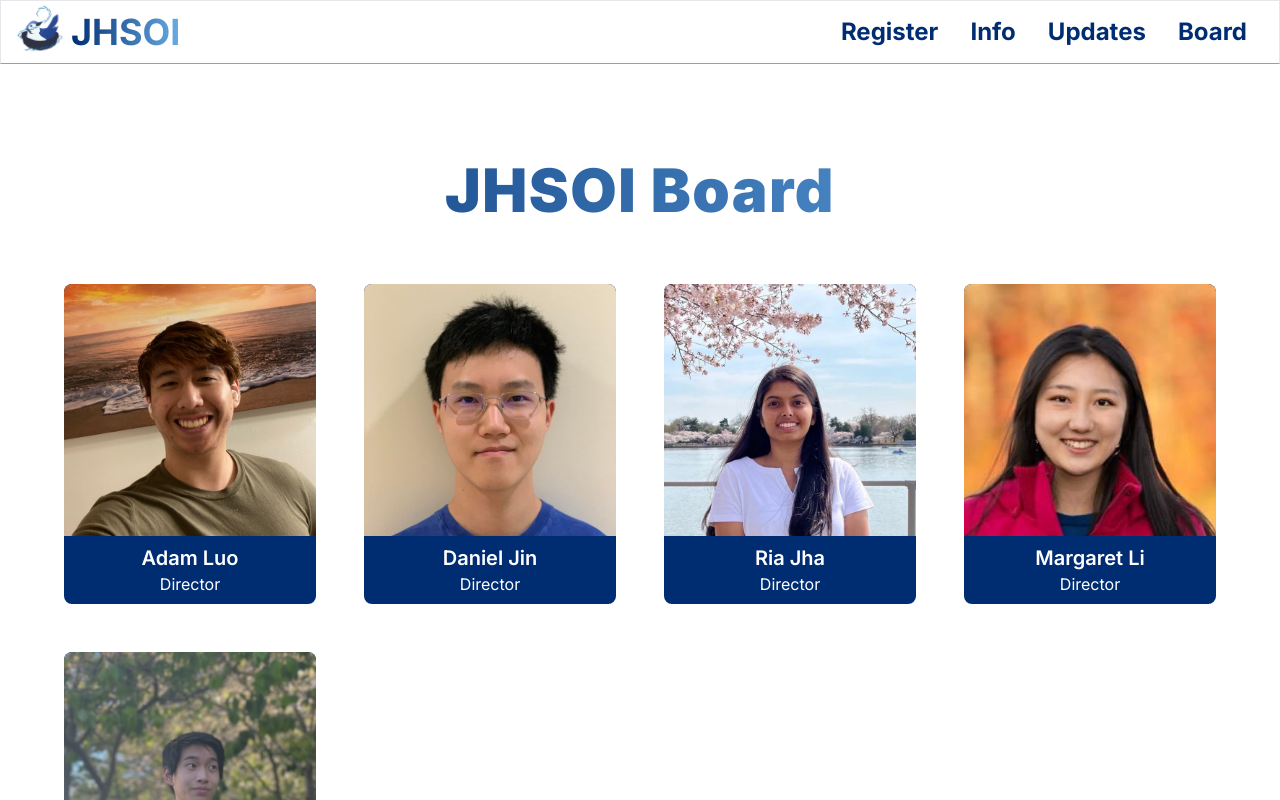
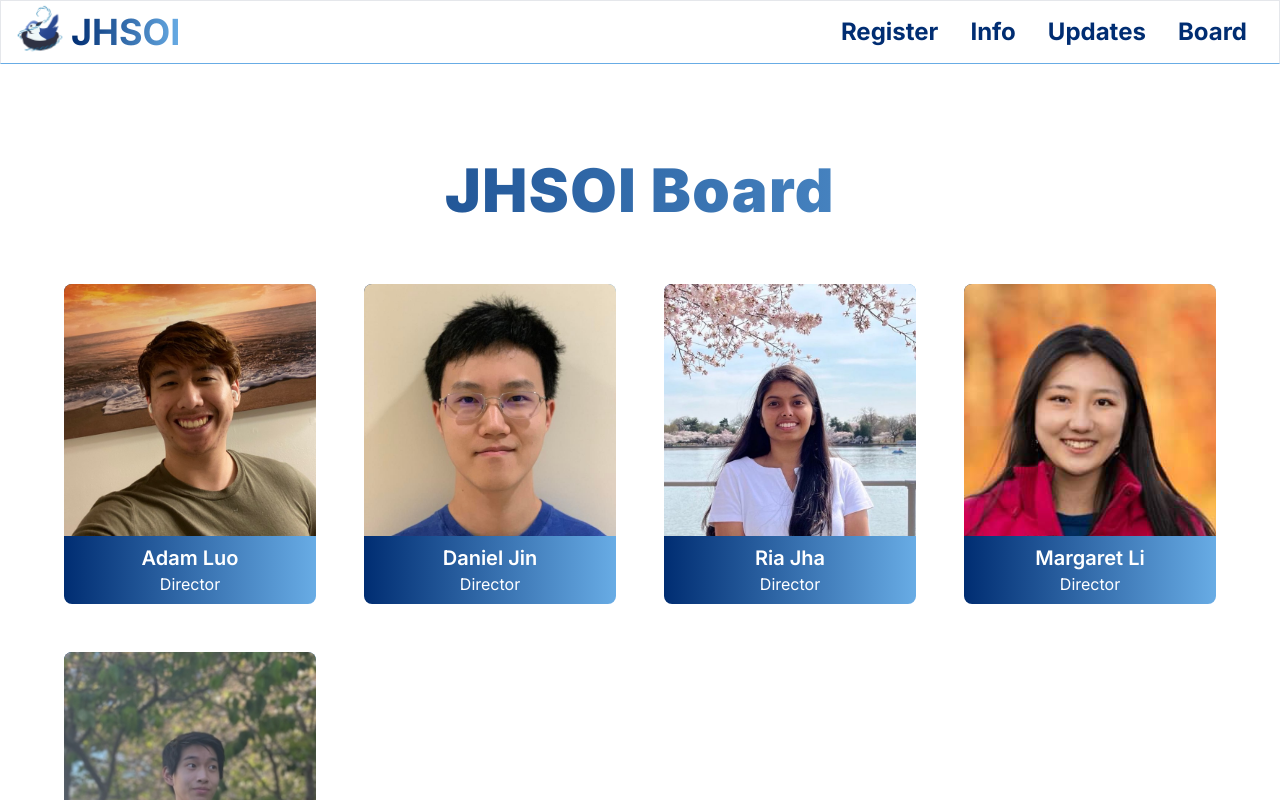
Before and after one commit to alexbluo/jhuscioly, a Next.js app: page /board in a window 1280 px wide. Shown: the top 800 px of the page. Built offline with nearby package versions, Linux system fonts and the light colour scheme.

Commit message:
animated cards

```diff
--- a/components/Card.jsx
+++ b/components/Card.jsx
@@ -1,8 +1,12 @@
+import { motion } from "framer-motion";
 import Image from "next/image";
 
 export default function Card({ url, name, title }) {
   return (
-    <div className="rounded-lg bg-blue-dark text-center">
+    <motion.div
+      whileHover={{ scale: 1.05 }}
+      className="rounded-lg bg-gradient-to-r from-blue-dark to-blue-light text-center"
+    >
       <div className="relative aspect-square w-full">
         <Image
           className="rounded-t-lg"
@@ -14,6 +18,6 @@ export default function Card({ url, name, title }) {
       </div>
       <h2 className="mt-2 text-xl font-semibold text-white">{name}</h2>
       <h2 className="text-md mb-2 text-white">{title}</h2>
-    </div>
+    </motion.div>
   );
 }
```
